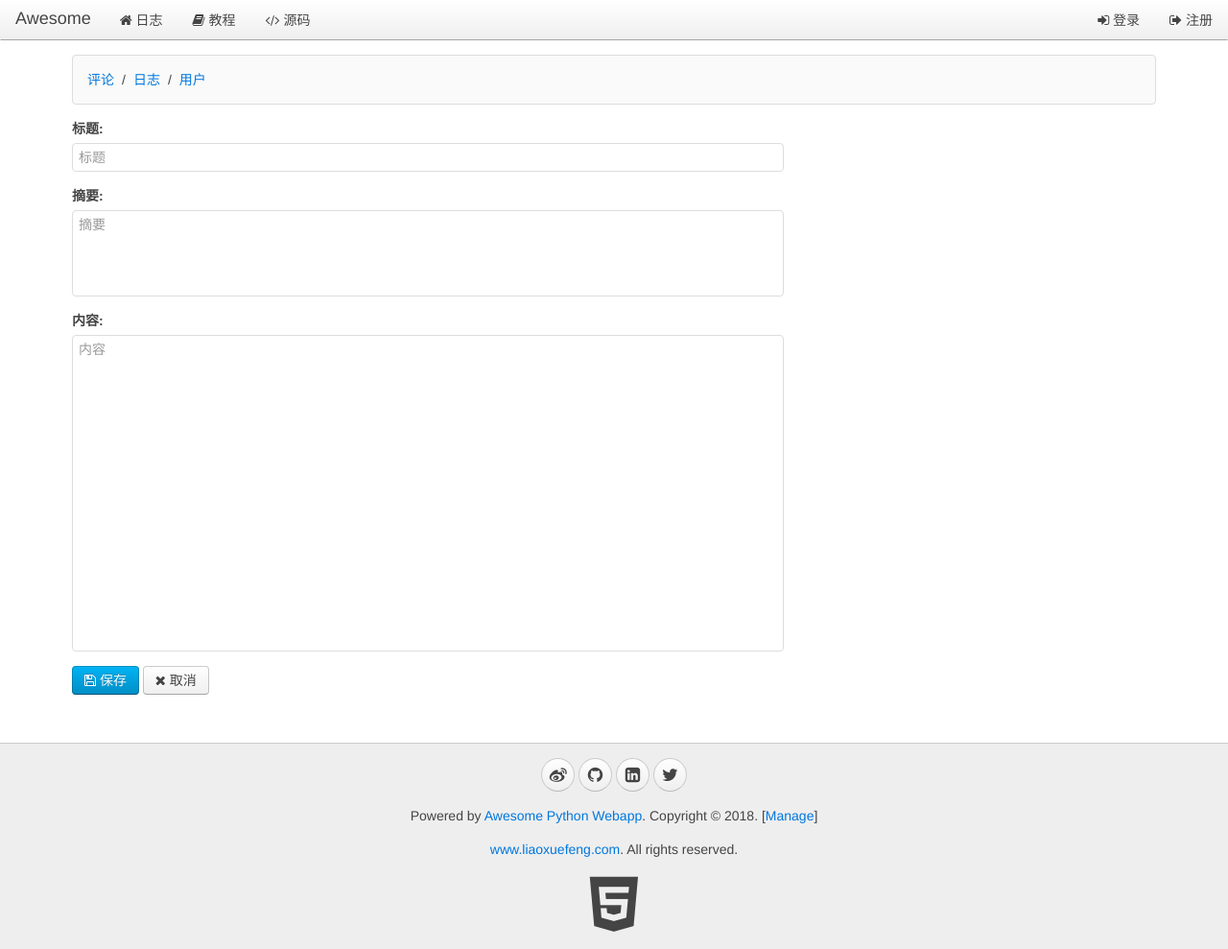
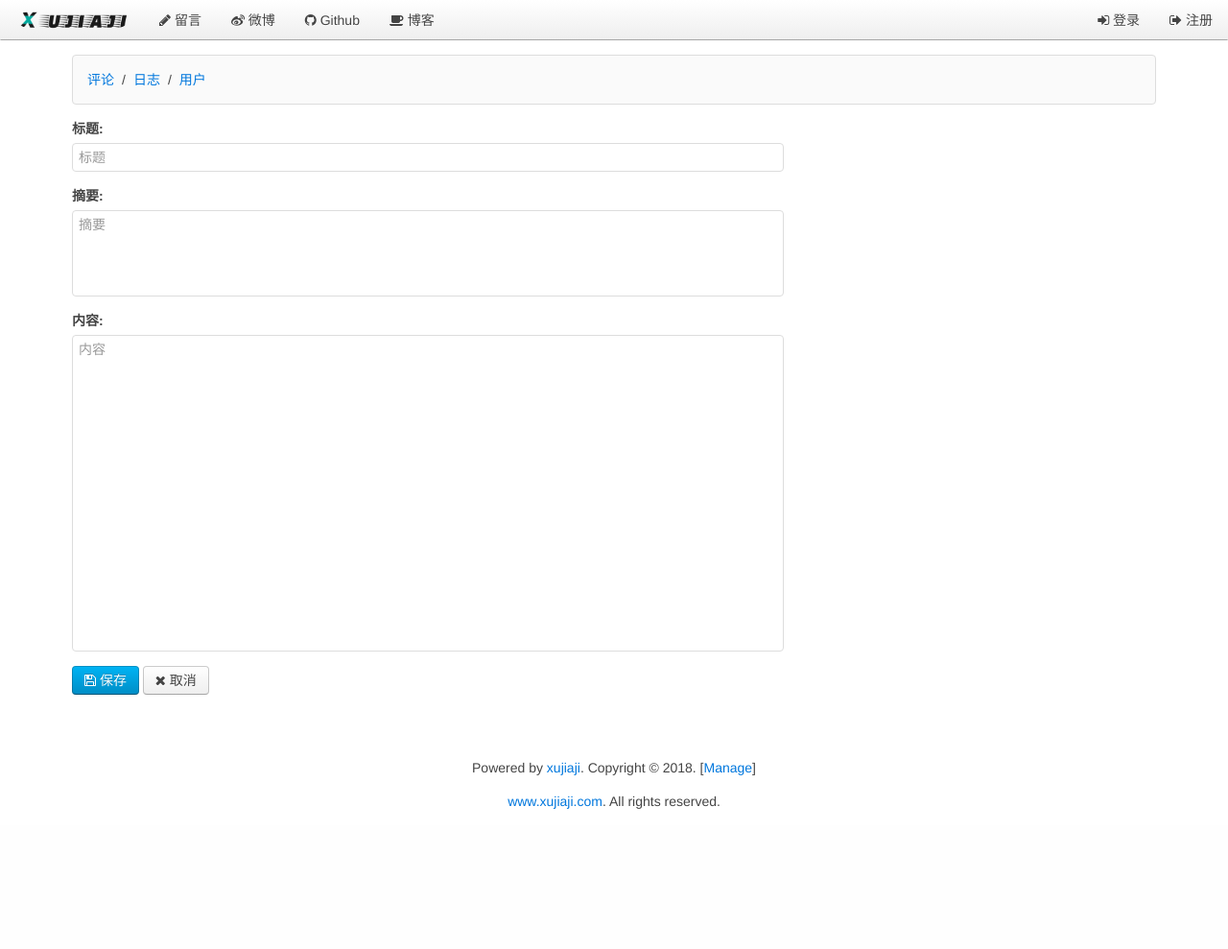
Before and after one commit to xujiaji/awesome-python3-webapp, a Python web app: template www/templates/manage_blog_edit.html in a window 1280 px wide. Shown: the whole page at 96% size. After the commit the page ends 843 px from the top, so only its background shows below. Run offline with Jinja, Linux system fonts and the light colour scheme; the template is opened without the code that fills it, so the values that code supplies are empty.

Commit message:
update style and favicon.

```diff
--- a/www/config_override.py
+++ b/www/config_override.py
@@ -11,5 +11,6 @@ configs = {
     'db': {
         'host': '127.0.0.1',
         'password': '6Sb8qzM38'
+        # 'password': 'password123456'
     }
 }
--- a/www/templates/__base__.html
+++ b/www/templates/__base__.html
@@ -19,11 +19,14 @@
 <body>
 <nav class="uk-navbar uk-navbar-attached uk-margin-bottom">
     <div class="uk0container uk-container-center">
-        <a href="/" class="uk-navbar-brand">Awesome</a>
+
+        <a href="/" class="uk-navbar-brand"><img class="uk-border-circle" width="120" height="120" src="/static/img/xujiaji.png"></a>
         <ul class="uk-navbar-nav">
-            <li data-url="blogs"><a href="/"><i class="uk-icon-home"></i> 日志</a></li>
-            <li><a target="_blank"><i class="uk-icon-book"></i> 教程</a></li>
-            <li><a target="_blank"><i class="uk-icon-code"></i> 源码</a></li>
+            <!--<li data-url="blogs"><a href="/"><i class="uk-icon-home"></i> 主页</a></li>-->
+            <li><a href="/blog/0015279355359080a648f9223784255ba6199a8892e44c0000"><i class="uk-icon-pencil"></i> 留言</a></li>
+            <li><a target="_blank" href="https://weibo.com/jiajixu"><i class="uk-icon-weibo"></i> 微博</a></li>
+            <li><a target="_blank" href="https://github.com/xujiaji"><i class="uk-icon-github"></i> Github</a></li>
+            <li><a target="_blank" href="https://blog.xujiaji.com"><i class="uk-icon-coffee"></i> 博客</a></li>
         </ul>
 
         <div class="uk-navbar-flip">
@@ -55,18 +58,15 @@
     </div>
 </div>
 
-<div class="uk-margin-large-top" style="background-color:#eee; border-top:1px solid #ccc;">
+
+<div class="uk-margin-large-top"
+     style="background-color:#fff; border-top:1px solid #fff; ">
     <div class="uk-container uk-container-center uk-text-center">
         <div class="uk-panel uk-margin-top uk-margin-bottom">
-            <p>
-                <a target="_blank" href="#" class="uk-icon-button uk-icon-weibo"></a>
-                <a target="_blank" href="#" class="uk-icon-button uk-icon-github"></a>
-                <a target="_blank" href="#" class="uk-icon-button uk-icon-linkedin-square"></a>
-                <a target="_blank" href="#" class="uk-icon-button uk-icon-twitter"></a>
+            <p>Powered by <a href="#">xujiaji</a>. Copyright &copy; 2018. [<a href="/manage/" target="_blank">Manage</a>]
             </p>
-            <p>Powered by <a href="#">Awesome Python Webapp</a>. Copyright &copy; 2018. [<a href="/manage/" target="_blank">Manage</a>]</p>
-            <p><a href="http://www.liaoxuefeng.com/" target="_blank">www.liaoxuefeng.com</a>. All rights reserved.</p>
-            <a target="_blank" href="#"><i class="uk-icon-html5" style="font-size:64px; color: #444;"></i></a>
+            <p><a href="https://www.xujiaji.com/" target="_blank">www.xujiaji.com</a>. All rights reserved.</p>
+
         </div>
     </div>
 </div>
--- a/www/templates/blogs.html
+++ b/www/templates/blogs.html
@@ -18,10 +18,7 @@
     <div class="uk-panel uk-panel-header">
         <h3 class="uk-panel-title">友情链接</h3>
         <ul class="uk-list uk-list-line">
-            <li><i class="uk-icon-thumbs-o-up"></i><a target="_blank" href="#">编程</a></li>
-            <li><i class="uk-icon-thumbs-o-up"></i><a target="_blank" href="#">读书</a></li>
-            <li><i class="uk-icon-thumbs-o-up"></i><a target="_blank" href="#">Python教程</a></li>
-            <li><i class="uk-icon-thumbs-o-up"></i><a target="_blank" href="#">Git教程</a></li>
+            <li><i class="uk-icon-thumbs-o-up"></i><a target="_blank" href="https://www.liaoxuefeng.com/wiki/0014316089557264a6b348958f449949df42a6d3a2e542c000">廖雪峰Python教程</a></li>
         </ul>
     </div>
 </div>
```
Also changed, not shown: www/favicon.ico, www/static/img/xujiaji.png (added).
